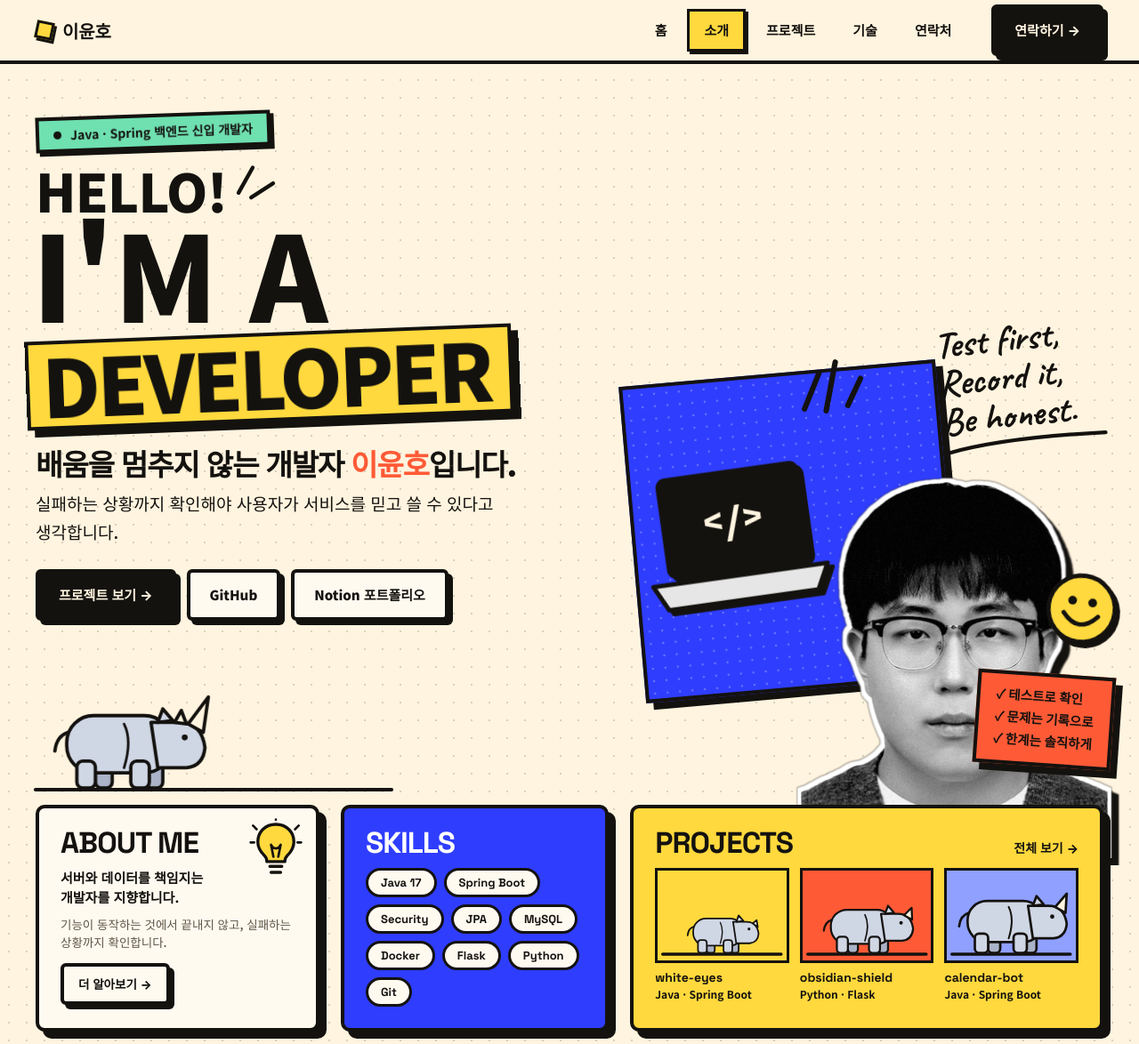
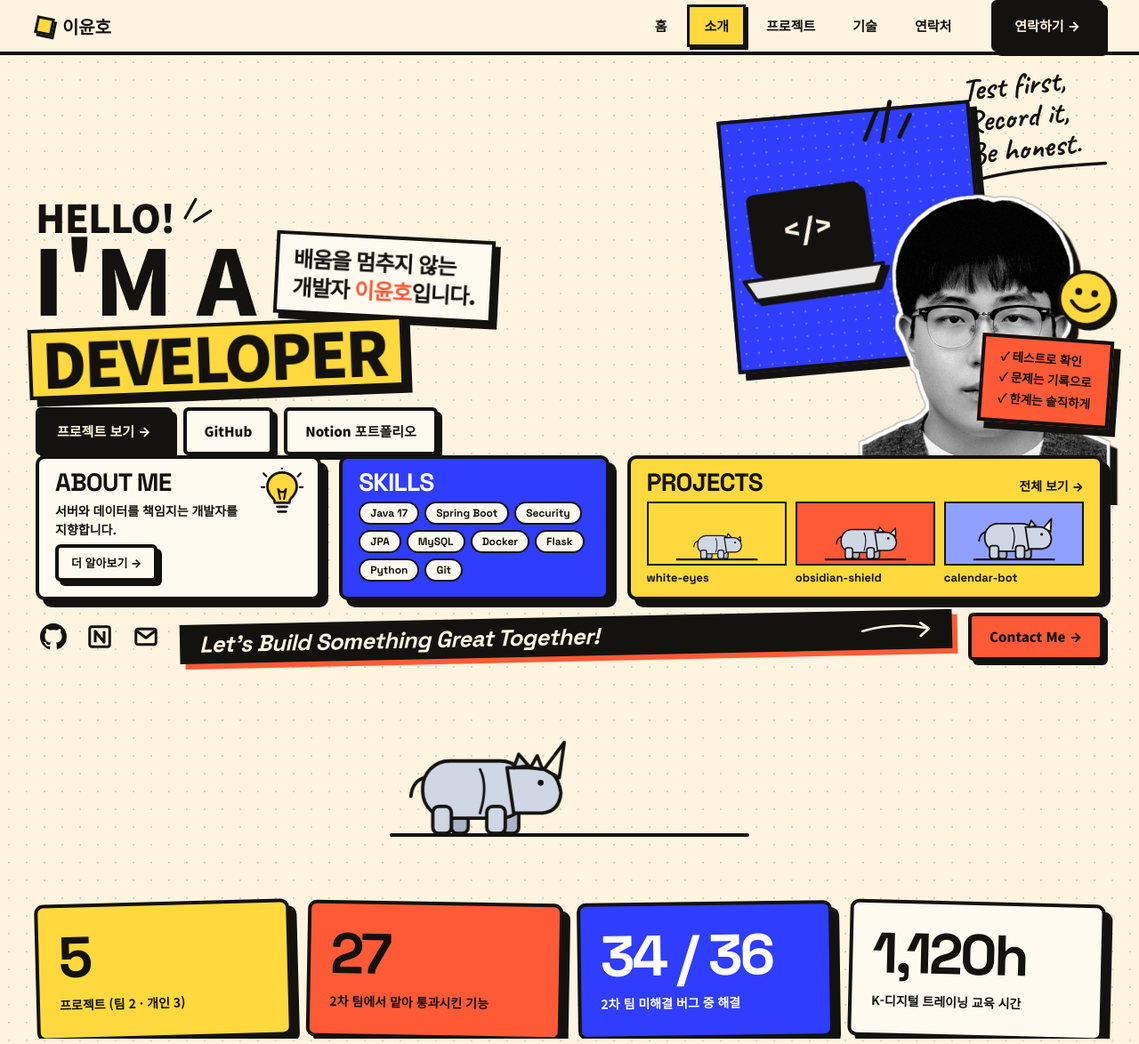
Before and after one commit to ho8566z/yunho-portfolio-2611, a plain HTML site: page index.html in a window 1280 px wide. Shown: the top 1174 px of the page at 89% size. Drawn offline with nearby package versions, Linux system fonts and the light colour scheme; a web font is replaced by a local one.

Commit message:
최상단이 첫 화면에 전부 보이도록 높이 기준으로 축소
- 헤드라인 문구·사진·카드·배너를 뷰포트 높이(vh)에 맞춰 크기 조정
- "배움을 멈추지 않는 개발자 이윤호입니다." 문구를 I'M A 옆으로 배치
- 코뿔소 바위 깨기를 첫 화면 밖 별도 줄로 이동
- 낮은 화면(880px 이하)에서는 보조 문구를 숨겨 높이 확보

Co-Authored-By: Claude Sonnet 5.5 <noreply@anthropic.com>

```diff
--- a/index.html
+++ b/index.html
@@ -520,6 +520,66 @@ h1.big span{display:block}
   .th b{font-size:12px}
   .th span{display:none}
 }
+
+/* "배움을 멈추지 않는 개발자 이윤호입니다."를 헤드라인(I'M A 옆)에 배치 */
+.iam-row{display:flex!important;align-items:center;flex-wrap:wrap;column-gap:22px}
+.iam-row .iam{display:block}
+.kr{display:block!important;padding:10px 16px 12px;background:var(--surface);border:var(--bd);box-shadow:6px 6px 0 var(--ink);transform:rotate(3deg);font:900 clamp(17px,1.9vw,25px)/1.3 var(--font);letter-spacing:-.04em;white-space:nowrap}
+.kr b{color:var(--red);font-weight:900}
+.hero .lead{margin-top:26px}
+@media (max-width:620px){.kr{transform:rotate(2deg);margin-top:4px}}
+
+/* 첫 화면(뷰포트) 안에 최상단이 전부 들어오도록: 화면 높이(vh)에 맞춰 축소 */
+.rh-strip{display:flex;justify-content:center;margin-top:36px}
+.rh-strip .rh-break{margin:0}
+@media (min-width:981px){
+  .nav .wrap{height:58px}
+  .hero{padding-top:min(26px,3vh)}
+  .hero .eyebrow{margin-bottom:min(14px,1.6vh);padding:4px 14px}
+  .hello{font-size:clamp(28px,min(4.6vw,5.4vh),62px)}
+  .iam{font-size:clamp(56px,min(10.4vw,12.6vh),142px)}
+  .band{font-size:clamp(34px,min(7vw,8.6vh),98px)}
+  h1.big{margin-bottom:min(18px,2vh)}
+  .hero .lead{margin:min(18px,2.2vh) 0 min(20px,2.4vh);font-size:clamp(15px,min(1.5vw,2vh),19px)}
+  .cta .btn{padding:10px 20px}
+  .art{max-width:min(560px,50vh)}
+  .art{margin-bottom:-48px}
+  .top-cards{gap:20px}
+  .tc{padding:16px 20px 18px}
+  .tc h2{font-size:clamp(20px,2.2vw,28px);margin-bottom:8px}
+  .tc p{font-size:14px;margin-bottom:6px}
+  .tc p.sm{margin-bottom:10px}
+  .tc .btn{padding:6px 14px;font-size:13px}
+  .tc-about .bulb{width:44px;top:12px}
+  .pills{gap:6px}
+  .pills span{padding:3px 11px;font-size:12px;border-width:2.5px}
+  .thumbs{gap:10px}
+  .th svg{height:min(96px,10.5vh);border-width:2.5px}
+  .th b{margin-top:6px;font-size:13px}
+  .th span{font-size:11.5px}
+  .cta-band{margin-top:min(26px,3vh)}
+  .social a{width:40px;height:40px}.social svg{width:30px;height:30px}
+  .cta-band .bar{padding:10px 24px;font-size:clamp(16px,2vw,26px)}
+  .cta-band .go{padding:12px 22px;font-size:15px}
+  .stats{margin-top:56px}
+}
+@media (min-width:981px){
+  .art{max-width:min(560px,54vh)}
+  .art .hand{font-size:clamp(18px,min(3.3vw,4.4vh),42px)}
+  .art .sticky{font-size:clamp(10px,min(1.2vw,1.7vh),14.5px);padding:min(14px,1.6vh) min(18px,1.6vw)}
+}
+@media (min-width:981px) and (max-height:880px){
+  .hero .lead,.tc p.sm,.th span{display:none}
+  .tc-about p{padding-right:50px}
+  .hero{padding-top:14px}
+  .hero .eyebrow{display:none}
+  .cta-band{margin-top:14px}
+  .th svg{height:min(96px,9vh)}
+  .tc{padding:12px 18px 14px}
+  .cta-band .bar{padding:8px 22px}
+  .cta-band .go{padding:10px 20px}
+}
+@media (max-width:980px){.rh-strip{margin-top:28px}}
 </style>
 </head>
 <body>
@@ -564,33 +624,17 @@ h1.big span{display:block}
     <div class="hero-grid">
       <div>
         <p class="eyebrow"><b></b>Java · Spring 백엔드 신입 개발자</p>
-        <h1 class="big" aria-label="Hello! I'm a developer">
+        <h1 class="big" aria-label="Hello! I'm a developer. 배움을 멈추지 않는 개발자 이윤호입니다.">
           <span class="hello">HELLO!<svg viewBox="0 0 60 50" aria-hidden="true"><path d="M8 40L26 8M24 46L52 28" stroke="#14120f" stroke-width="5" stroke-linecap="round" fill="none"/></svg></span>
-          <span class="iam">I'M A</span>
+          <span class="iam-row"><span class="iam">I'M A</span><span class="kr">배움을 멈추지 않는<br>개발자 <b>이윤호</b>입니다.</span></span>
           <span class="band">DEVELOPER</span>
         </h1>
-        <p class="tagline">배움을 멈추지 않는 개발자 <span class="nm">이윤호</span>입니다.</p>
         <p class="lead">실패하는 상황까지 확인해야 사용자가 서비스를 믿고 쓸 수 있다고 생각합니다.<!-- 비공개: 테스트를 먼저 쓰고, 문제는 원인까지 기록합니다. --></p>
         <div class="cta">
           <a class="btn primary" href="#projects">프로젝트 보기 →</a>
           <a class="btn" href="https://github.com/ho8566z" target="_blank" rel="noopener">GitHub</a>
           <a class="btn" href="https://app.notion.com/p/5bf00b1cd77d83e6abff018c339379b6?source=copy_link" target="_blank" rel="noopener">Notion 포트폴리오</a>
         </div>
-        <svg class="rh-break" viewBox="0 0 380 170" role="img" aria-label="코뿔소가 바위를 세 번 들이받아 부수는 장면">
-          <path d="M0 152H380" stroke="#14120f" stroke-width="4" stroke-linecap="round"/>
-          <g class="rh"><use href="#rh-body"/><use href="#rh-h4"/></g>
-          <g class="rock" stroke="#14120f" stroke-width="4" stroke-linejoin="round">
-            <path class="pa" d="M228 150L236 70L280 38L290 95L270 150Z" fill="#b9ad98"/>
-            <path class="pb" d="M280 38L335 52L354 110L290 95Z" fill="#cfc4ae"/>
-            <path class="pc" d="M270 150L290 95L354 110L348 150Z" fill="#a39884"/>
-            <path class="ck1" d="M236 100l22 -8l-6 -14l16 -8" fill="none"/>
-            <path class="ck2" d="M290 95l-6 30l12 20" fill="none"/>
-          </g>
-          <g class="hit" stroke="#14120f" stroke-width="3" stroke-linejoin="round" stroke-linecap="round">
-            <path d="M234 85l5 -12l5 12l12 5l-12 5l-5 12l-5 -12l-12 -5z" fill="#ffd93d"/>
-            <path d="M262 62l10 -8M268 98l14 2M256 118l10 10" fill="none"/>
-          </g>
-        </svg>
       </div>
       <div class="art" aria-hidden="true">
         <span class="sq"></span>
@@ -631,6 +675,23 @@ h1.big span{display:block}
       </div>
       <p class="bar">Let's Build Something Great Together! <svg viewBox="0 0 120 30" aria-hidden="true"><path d="M2 16C40 6 80 6 114 14M100 4l14 10-14 12" stroke="currentColor" stroke-width="4" stroke-linecap="round" stroke-linejoin="round" fill="none"/></svg></p>
       <a class="btn go" href="#contact">Contact Me →</a>
+    </div>
+    <div class="rh-strip">
+    <svg class="rh-break" viewBox="0 0 380 170" role="img" aria-label="코뿔소가 바위를 세 번 들이받아 부수는 장면">
+      <path d="M0 152H380" stroke="#14120f" stroke-width="4" stroke-linecap="round"/>
+      <g class="rh"><use href="#rh-body"/><use href="#rh-h4"/></g>
+      <g class="rock" stroke="#14120f" stroke-width="4" stroke-linejoin="round">
+        <path class="pa" d="M228 150L236 70L280 38L290 95L270 150Z" fill="#b9ad98"/>
+        <path class="pb" d="M280 38L335 52L354 110L290 95Z" fill="#cfc4ae"/>
+        <path class="pc" d="M270 150L290 95L354 110L348 150Z" fill="#a39884"/>
+        <path class="ck1" d="M236 100l22 -8l-6 -14l16 -8" fill="none"/>
+        <path class="ck2" d="M290 95l-6 30l12 20" fill="none"/>
+      </g>
+      <g class="hit" stroke="#14120f" stroke-width="3" stroke-linejoin="round" stroke-linecap="round">
+        <path d="M234 85l5 -12l5 12l12 5l-12 5l-5 12l-5 -12l-12 -5z" fill="#ffd93d"/>
+        <path d="M262 62l10 -8M268 98l14 2M256 118l10 10" fill="none"/>
+      </g>
+    </svg>
     </div>
   </div>
   <div class="wrap">
```
